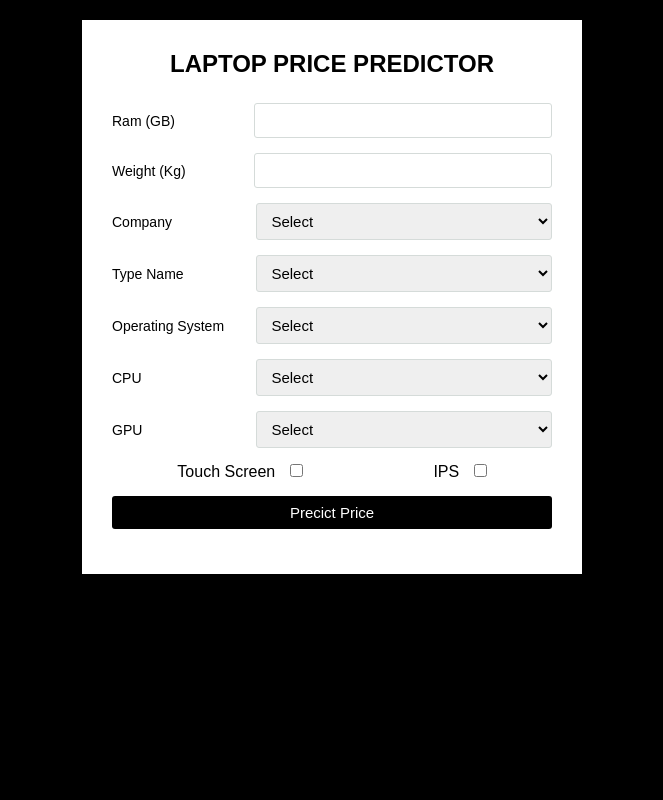
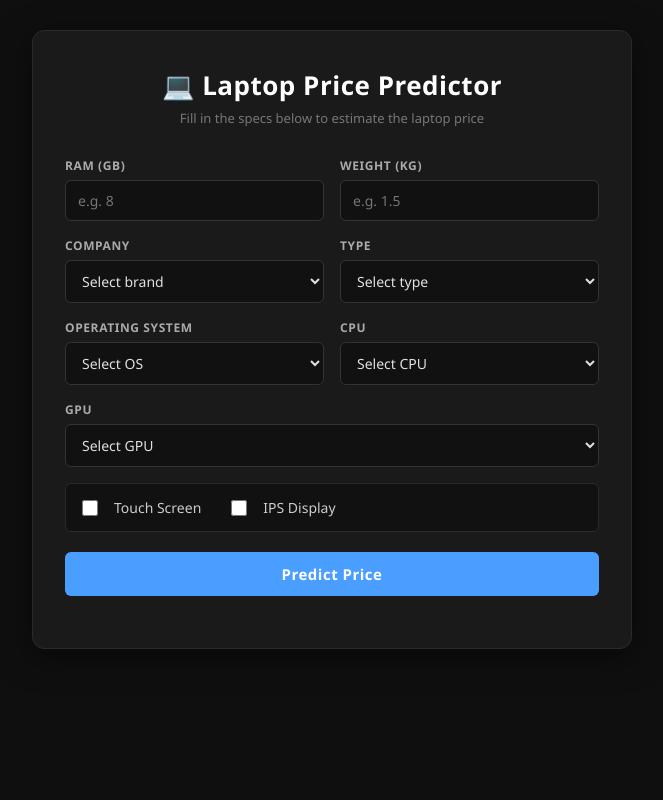
Before and after one commit to Hasitha160/Laptop-Price-Predicting, a Flask app: page / in a window 1280 px wide. Shown: the whole page, without its empty margins (308-971 px from the left). Run offline with Flask 3, Linux system fonts and the light colour scheme.

Commit message:
Redesign frontend with dark theme

```diff
--- a/static/style.css
+++ b/static/style.css
@@ -1,104 +1,165 @@
-*{
+* {
     margin: 0;
     padding: 0;
     box-sizing: border-box;
-    font-family: Arial, Helvetica, sans-serif;
-}
-body{
-    background: black;
-    padding: 0 10px;
-}
-.wrapper{
-    max-width: 500px;
-    width: 100%;
-    background: #fff;
-    margin: 20px auto;
-    box-shadow: 2px 2px 4px rgba(0,0,0,0.125);
-    padding: 30px;
+    font-family: 'Segoe UI', Arial, sans-serif;
 }
 
-.wrapper .title{
-    font-size: 24px;
-    font-weight: 700;
-    margin-bottom: 25px;
-    color: black;
-    text-transform: uppercase;
-    text-align: center;
+body {
+    background: #0f0f0f;
+    min-height: 100vh;
+    padding: 30px 10px;
+    color: #e0e0e0;
 }
 
-.wrapper .form{
+.wrapper {
+    max-width: 600px;
+    width: 100%;
+    background: #1a1a1a;
+    margin: 0 auto;
+    border-radius: 12px;
+    border: 1px solid #2a2a2a;
+    padding: 36px 32px;
+    box-shadow: 0 8px 32px rgba(0, 0, 0, 0.5);
+}
+
+.header {
+    text-align: center;
+    margin-bottom: 30px;
+}
+
+.title {
+    font-size: 26px;
+    font-weight: 700;
+    color: #ffffff;
+    letter-spacing: 0.5px;
+}
+
+.subtitle {
+    font-size: 13px;
+    color: #777;
+    margin-top: 6px;
+}
+
+.form {
     width: 100%;
 }
 
-.wrapper .form .inputfield{
-    margin-bottom: 15px;
+.form-row {
+    display: grid;
+    grid-template-columns: 1fr 1fr;
+    gap: 16px;
+}
+
+.inputfield {
+    display: flex;
+    flex-direction: column;
+    margin-bottom: 16px;
+}
+
+.inputfield.full-width {
+    width: 100%;
+}
+
+.inputfield label {
+    font-size: 12px;
+    font-weight: 600;
+    color: #aaa;
+    text-transform: uppercase;
+    letter-spacing: 0.6px;
+    margin-bottom: 6px;
+}
+
+.inputfield .input,
+.inputfield select {
+    background: #111;
+    border: 1px solid #333;
+    color: #e0e0e0;
+    font-size: 14px;
+    padding: 10px 12px;
+    border-radius: 6px;
+    outline: none;
+    width: 100%;
+    transition: border-color 0.2s;
+}
+
+.inputfield .input:focus,
+.inputfield select:focus {
+    border-color: #4a9eff;
+}
+
+.inputfield select option {
+    background: #1a1a1a;
+    color: #e0e0e0;
+}
+
+.check {
+    display: flex;
+    gap: 30px;
+    margin-bottom: 20px;
+    padding: 14px 16px;
+    background: #111;
+    border: 1px solid #2a2a2a;
+    border-radius: 6px;
+}
+
+.checkbox-label {
     display: flex;
     align-items: center;
+    gap: 8px;
+    font-size: 14px;
+    color: #ccc;
+    cursor: pointer;
+    user-select: none;
 }
 
-.wrapper .form .inputfield label{
-     width: 200px;
-     color: black;
-     margin-right: 10px;
-    font-size: 14px;
+.checkbox-label input[type="checkbox"] {
+    width: 16px;
+    height: 16px;
+    accent-color: #4a9eff;
+    cursor: pointer;
 }
 
-.check{
-    margin-bottom: 15px;
-    display: flex;
-    justify-content: space-around;
+.inputfield .btn {
+    width: 100%;
+    padding: 12px;
+    font-size: 15px;
+    font-weight: 600;
+    border: none;
+    background: #4a9eff;
+    color: #fff;
+    cursor: pointer;
+    border-radius: 6px;
+    outline: none;
+    letter-spacing: 0.5px;
+    transition: background 0.2s;
 }
 
-.check label{
-    padding: 0px 10px 0px 0px;
+.inputfield .btn:hover {
+    background: #2e86f5;
 }
 
-.wrapper .form .inputfield .input{
-    width: 100%;
-    outline: none;
-    border: 1px solid #d5dbd9;
-    font-size: 15px;
-    padding: 8px 10px;
-    border-radius: 3px;
+.result {
+    display: flex;
+    flex-direction: column;
+    align-items: center;
+    margin-top: 24px;
+    padding: 20px;
+    background: #111;
+    border: 1px solid #2a2a2a;
+    border-radius: 8px;
+    gap: 4px;
 }
 
-.wrapper .form .inputfield .custom_select{
-    position: relative;
-    width: 100%;
-    height: 37px;
+.result-label {
+    font-size: 12px;
+    color: #777;
+    text-transform: uppercase;
+    letter-spacing: 0.8px;
 }
 
-.wrapper .form .inputfield .custom_select:before{
-    position: absolute;
-    top: 12px;
-    right: 10px;
+.result-value {
+    font-size: 28px;
+    font-weight: 700;
+    color: #4a9eff;
 }
-
-.wrapper .form .inputfield .custom_select select{
-    width: 100%;
-    height: 100%;
-    border: 0px;
-    padding: 8px 10px;
-    font-size: 15px;
-    border: 1px solid #d5dbd9;
-    border-radius: 3px;
-}
-
-.wrapper .form .inputfield .btn{
-    width: 100%;
-    padding: 8px 10px;
-    font-size: 15px;
-    border: 0px;
-    background:  black;
-    color: #fff;
-    cursor: pointer;
-    border-radius: 3px;
-    outline: none;
-}
-
-.result p{
-    text-align: center;
-    color: blue;
-    font-size: 18px;
-    font-weight: bold;
-}
--- a/templates/index.html
+++ b/templates/index.html
@@ -9,22 +9,30 @@
 </head>
 <body>
     <div class="wrapper">
-        <div class="title">Laptop Price Predictor</div>
+        <div class="header">
+            <div class="title">💻 Laptop Price Predictor</div>
+            <p class="subtitle">Fill in the specs below to estimate the laptop price</p>
+        </div>
+
         <form action="/" method="POST">
             <div class="form">
+
+                <div class="form-row">
                     <div class="inputfield">
-                    <label for="ram">Ram (GB)</label>
-                    <input class="input" type="text" name="ram" required>
+                        <label for="ram">RAM (GB)</label>
+                        <input class="input" type="number" name="ram" placeholder="e.g. 8" required>
                     </div>
                     <div class="inputfield">
                         <label for="weight">Weight (Kg)</label>
-                    <input class="input" type="text" name="weight" required>
+                        <input class="input" type="number" step="0.01" name="weight" placeholder="e.g. 1.5" required>
                     </div>
+                </div>
+
+                <div class="form-row">
                     <div class="inputfield">
                         <label for="company">Company</label>
-                    <div class = "custom_select">
-                        <select name="company" id="company">
-                            <option value="" selected hidden>Select</option>
+                        <select name="company" id="company" required>
+                            <option value="" selected hidden>Select brand</option>
                             <option value="acer">Acer</option>
                             <option value="apple">Apple</option>
                             <option value="asus">Asus</option>
@@ -36,38 +44,35 @@
                             <option value="other">Other</option>
                         </select>
                     </div>
-                </div>
                     <div class="inputfield">
-                    <label for="typename">Type Name</label>
-                    <div class = "custom_select">
-                        <select name="typename" id="typename">
-                            <option value="" selected hidden>Select</option>
-                            <option value="2in1convertible">2 in 1 Convertible</option>
+                        <label for="typename">Type</label>
+                        <select name="typename" id="typename" required>
+                            <option value="" selected hidden>Select type</option>
+                            <option value="2in1convertible">2-in-1 Convertible</option>
                             <option value="gaming">Gaming</option>
-                            <option value="netbook">Net Book</option>
-                            <option value="notebook">Note Book</option>
-                            <option value="ultrabook">Ultra Book</option>
+                            <option value="netbook">Netbook</option>
+                            <option value="notebook">Notebook</option>
+                            <option value="ultrabook">Ultrabook</option>
                             <option value="workstation">Workstation</option>
                         </select>
                     </div>
                 </div>
+
+                <div class="form-row">
                     <div class="inputfield">
                         <label for="opsys">Operating System</label>
-                    <div class = "custom_select">
-                        <select name="opsys" id="opsys">
-                            <option value="" selected hidden>Select</option>
+                        <select name="opsys" id="opsys" required>
+                            <option value="" selected hidden>Select OS</option>
                             <option value="windows">Windows</option>
-                            <option value="mac">Mac</option>
+                            <option value="mac">macOS</option>
                             <option value="linux">Linux</option>
                             <option value="other">Other</option>
                         </select>
                     </div>
-                </div>
                     <div class="inputfield">
                         <label for="cpuname">CPU</label>
-                    <div class = "custom_select">
-                        <select name="cpuname" id="cpuname">
-                            <option value="" selected hidden>Select</option>
+                        <select name="cpuname" id="cpuname" required>
+                            <option value="" selected hidden>Select CPU</option>
                             <option value="intelcorei3">Intel Core i3</option>
                             <option value="intelcorei5">Intel Core i5</option>
                             <option value="intelcorei7">Intel Core i7</option>
@@ -76,39 +81,43 @@
                         </select>
                     </div>
                 </div>
-                <div class="inputfield">
+
+                <div class="inputfield full-width">
                     <label for="gpuname">GPU</label>
-                    <div class = "custom_select">
-                        <select name="gpuname" id="gpuname">
-                            <option value="" selected hidden>Select</option>
+                    <select name="gpuname" id="gpuname" required>
+                        <option value="" selected hidden>Select GPU</option>
                         <option value="intel">Intel</option>
                         <option value="amd">AMD</option>
                         <option value="nvidia">Nvidia</option>
                     </select>
                 </div>
-                </div>
+
                 <div class="check">
-                    <div>
-                        <label for="touchscreen">Touch Screen</label>
+                    <label class="checkbox-label">
                         <input type="checkbox" name="touchscreen">
-                    </div>
-                    <div>
-                        <label for="ips">IPS</label>
+                        <span class="checkmark"></span>
+                        Touch Screen
+                    </label>
+                    <label class="checkbox-label">
                         <input type="checkbox" name="ips">
-                    </div>
+                        <span class="checkmark"></span>
+                        IPS Display
+                    </label>
                 </div>
 
-                <div class="inputfield">
-                    <input class="btn" type="submit" value="Precict Price">
+                <div class="inputfield full-width">
+                    <input class="btn" type="submit" value="Predict Price">
                 </div>
+
             </div>
         </form>
 
+        {% if pred_value != 0 %}
         <div class="result">
-            {% if pred_value != 0 %}
-            <p>Estimated Price : LKR {{pred_value}}</p>
+            <span class="result-label">Estimated Price</span>
+            <span class="result-value">LKR {{ pred_value }}</span>
+        </div>
         {% endif %}
-        </div>
     </div>
 </body>
 </html>
```
Lines whose indentation alone changed are shown as unchanged.
